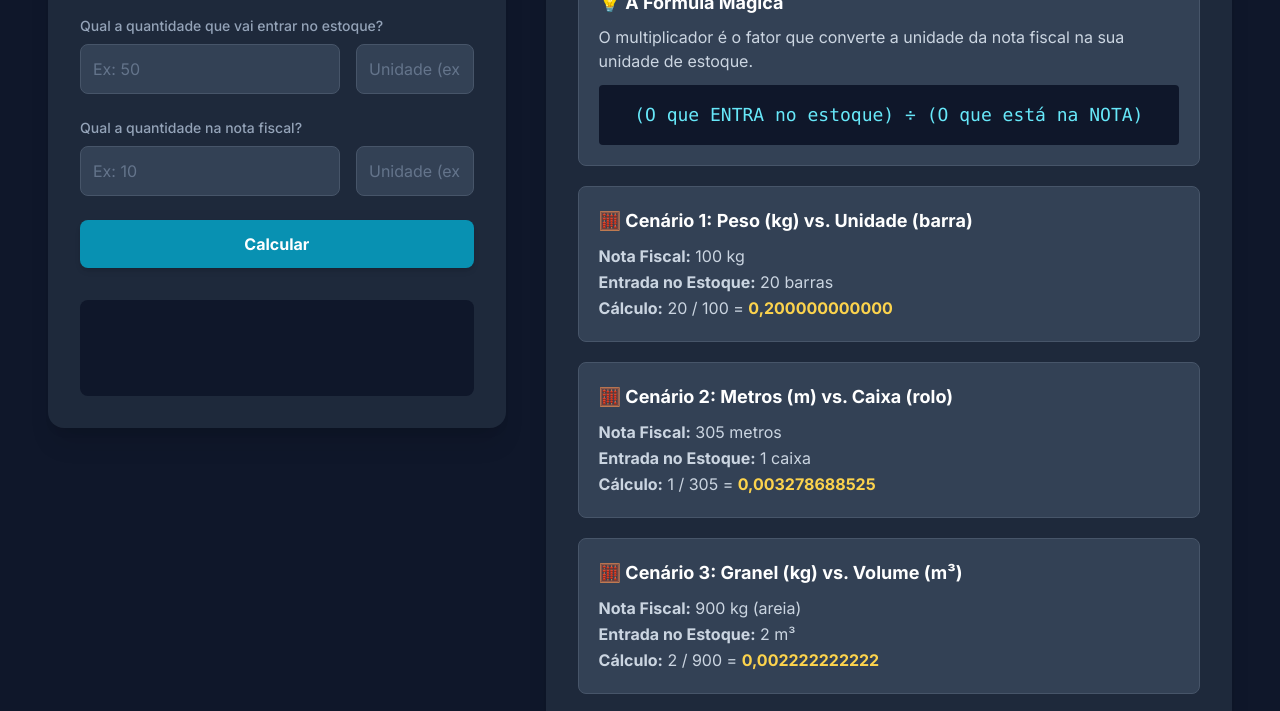
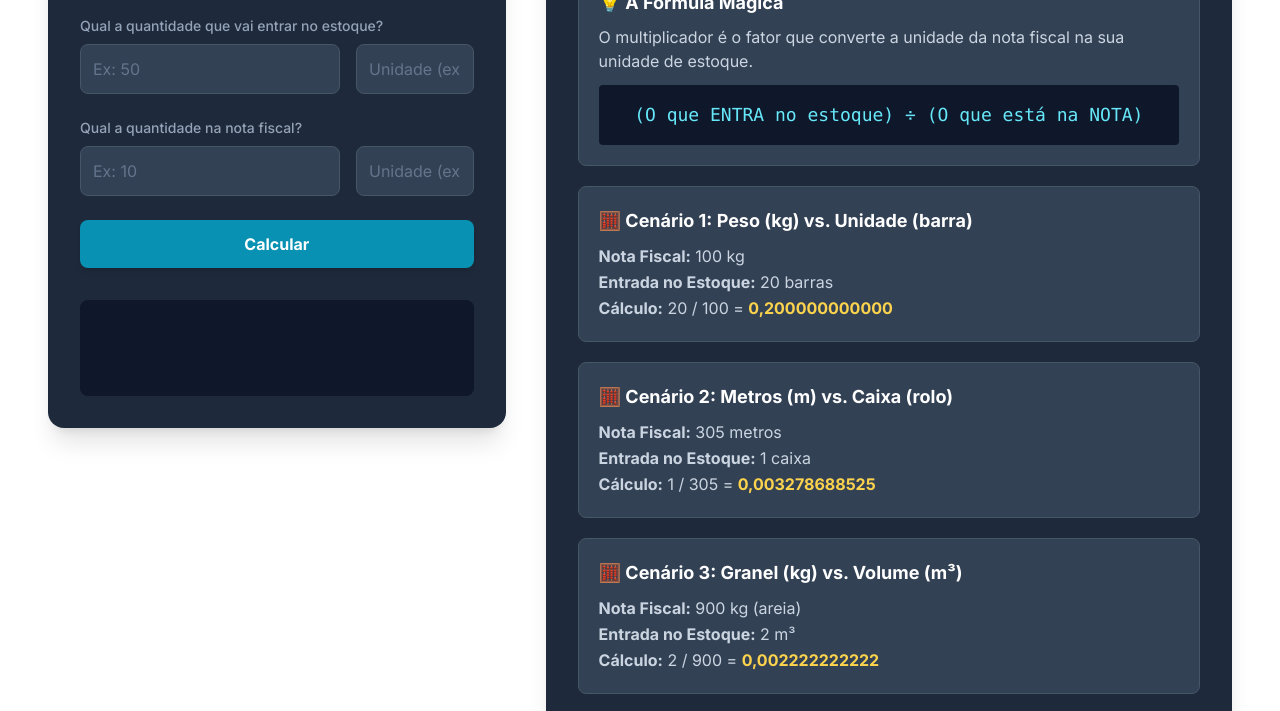
Before and after one commit to marcosleodido/puxanota, a plain HTML site: page index.html in a window 1280 px wide. Shown: the part 168-879 px from the top of the page. Drawn offline with nearby package versions, Linux system fonts and the light colour scheme.

Commit message:
novo layout

```diff
--- a/index.html
+++ b/index.html
@@ -26,7 +26,7 @@
     }
   </style>
 </head>
-<body class="bg-slate-900 text-slate-200 min-h-screen p-8 md:p-12">
+<body class="bg-white text-slate-800 min-h-screen p-8 md:p-12">
 
   <div class="container mx-auto max-w-7xl">
     <div class="flex flex-col lg:flex-row gap-10">
```
